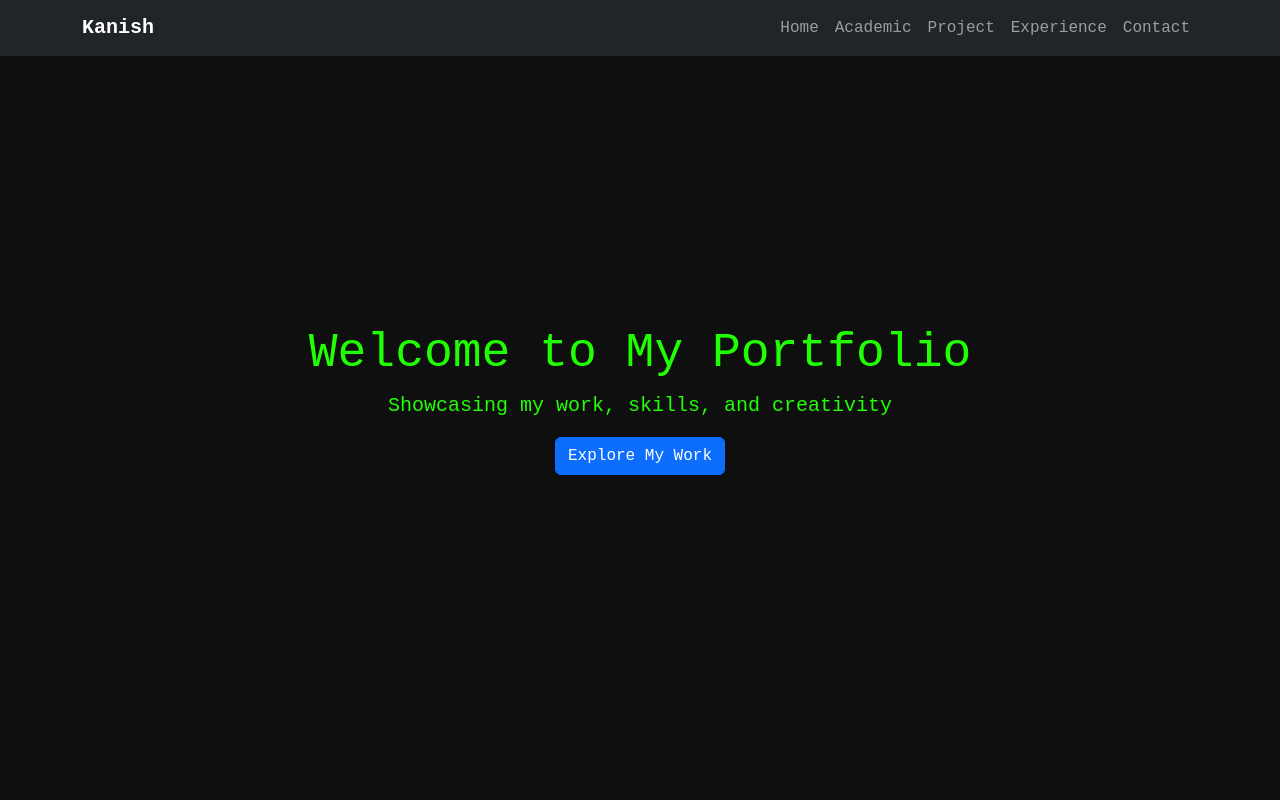
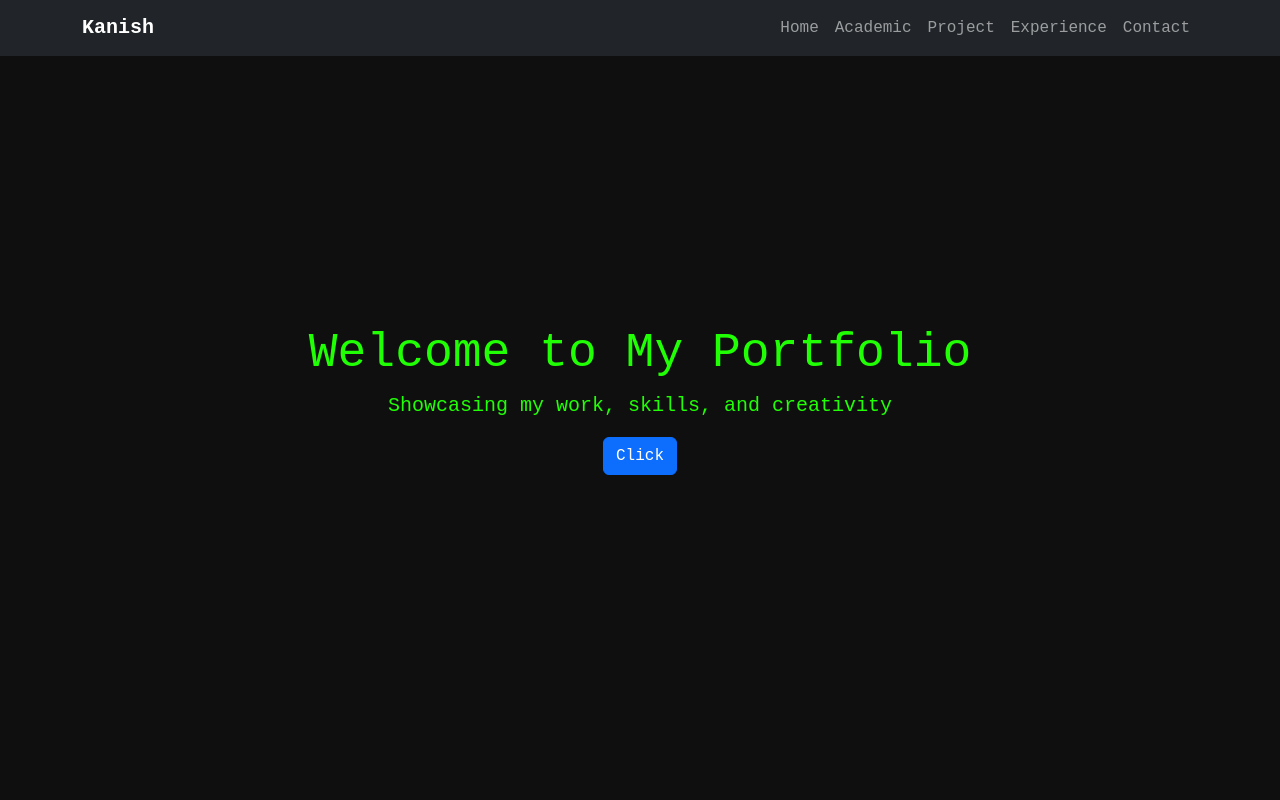
Before and after one commit to Kanishkaran2003/Portfilio, a plain HTML site: page index.html in a window 1280 px wide. Shown: the top 800 px of the page. Drawn offline with nearby package versions, Linux system fonts and the light colour scheme.

Commit message:
index.html

```diff
--- a/index.html
+++ b/index.html
@@ -91,7 +91,7 @@
   <section class="hero">
     <h1>Welcome to My Portfolio</h1>
     <p class="lead">Showcasing my work, skills, and creativity</p>
-    <a href="#portfolio" class="btn btn-primary">Explore My Work</a>
+    <a href="#portfolio" class="btn btn-primary">Click</a>
   </section>
 
   <!-- Academic Section -->
```
